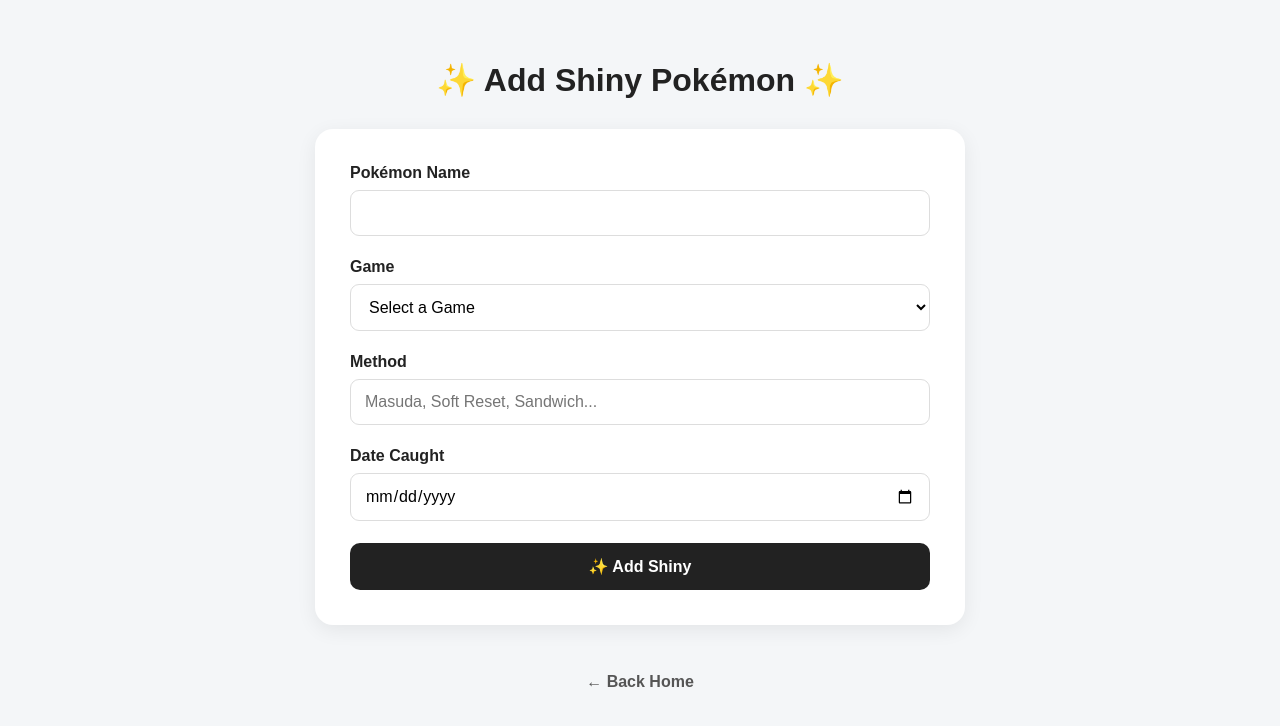
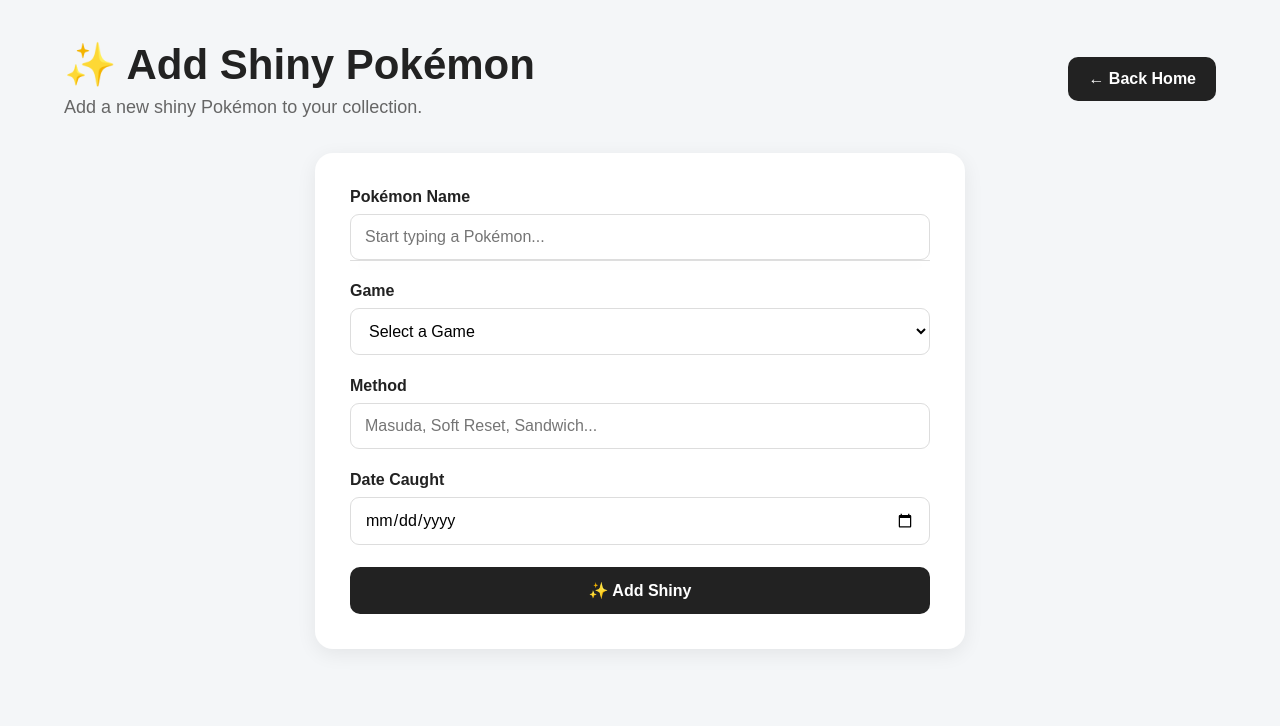
Before and after one commit to elijahkwilliams16-dot/Shiny-Pokemon-Tracker, a Flask app: page /add in a window 1280 px wide. Shown: the top 726 px of the page. Run offline with Flask 3, Linux system fonts and the light colour scheme.

Commit message:
Fixed everthing, Prepation before V1 on AWS

```diff
--- a/static/style.css
+++ b/static/style.css
@@ -52,11 +52,16 @@ body {
 .add-button {
     display: inline-block;
     padding: 13px 20px;
+
     background: #222;
     color: white;
+
     text-decoration: none;
+
     border-radius: 10px;
+
     font-weight: bold;
+
     transition: 0.2s;
 }
 
@@ -72,16 +77,23 @@ body {
 
 .stats {
     display: grid;
+
     grid-template-columns: repeat(3, 1fr);
+
     gap: 20px;
+
     margin-bottom: 35px;
 }
 
 .stat-card {
     background: white;
+
     padding: 22px;
+
     border-radius: 14px;
-    box-shadow: 0 4px 15px rgba(0, 0, 0, 0.06);
+
+    box-shadow:
+        0 4px 15px rgba(0, 0, 0, 0.06);
 
     display: flex;
     flex-direction: column;
@@ -104,19 +116,21 @@ body {
 
 .filter-form {
     background: white;
+
     padding: 22px;
+
     border-radius: 14px;
 
-    box-shadow: 0 4px 15px rgba(0, 0, 0, 0.06);
+    box-shadow:
+        0 4px 15px rgba(0, 0, 0, 0.06);
 
     display: grid;
 
-    /*
-       Search | Game | Generation | Search Button | Clear
-    */
-    grid-template-columns: 2fr 1fr 1fr auto auto;
+    grid-template-columns:
+        2fr 1fr 1fr auto auto;
 
     gap: 15px;
+
     align-items: end;
 
     margin-bottom: 35px;
@@ -131,19 +145,24 @@ body {
 .search-box label,
 .filter-group label {
     font-size: 14px;
+
     font-weight: bold;
+
     margin-bottom: 7px;
 }
 
 .search-box input,
 .filter-group select {
     width: 100%;
+
     padding: 12px;
 
     border: 1px solid #ddd;
+
     border-radius: 9px;
 
     font-size: 15px;
+
     font-family: inherit;
 
     background: white;
@@ -166,12 +185,15 @@ body {
     padding: 12px 18px;
 
     border: none;
+
     border-radius: 9px;
 
     background: #222;
+
     color: white;
 
     font-weight: bold;
+
     font-size: 15px;
 
     cursor: pointer;
@@ -181,6 +203,7 @@ body {
 
 .filter-button:hover {
     transform: translateY(-2px);
+
     opacity: 0.9;
 }
 
@@ -195,9 +218,11 @@ body {
     border-radius: 9px;
 
     background: #f1f1f1;
+
     color: #333;
 
     text-decoration: none;
+
     font-weight: bold;
 
     text-align: center;
@@ -217,7 +242,8 @@ body {
 .pokemon-grid {
     display: grid;
 
-    grid-template-columns: repeat(3, 1fr);
+    grid-template-columns:
+        repeat(3, 1fr);
 
     gap: 25px;
 }
@@ -256,7 +282,9 @@ body {
     height: 180px;
 
     display: flex;
+
     justify-content: center;
+
     align-items: center;
 
     margin-bottom: 10px;
@@ -264,6 +292,7 @@ body {
 
 .sprite-container img {
     width: 160px;
+
     height: 160px;
 
     object-fit: contain;
@@ -286,11 +315,12 @@ body {
 
 
 /* =========================================================
-   INFORMATION ROWS
+   INFORMATION
    ========================================================= */
 
 .info-row {
     display: flex;
+
     justify-content: space-between;
 
     padding: 10px 0;
@@ -304,6 +334,7 @@ body {
 
 .label {
     color: #777;
+
     font-weight: bold;
 }
 
@@ -318,6 +349,7 @@ body {
     padding: 10px;
 
     border: none;
+
     border-radius: 8px;
 
     background: #f1f1f1;
@@ -430,7 +462,7 @@ body {
 
 
 /* =========================================================
-   POKÉMON AUTOCOMPLETE
+   AUTOCOMPLETE
    ========================================================= */
 
 .autocomplete {
@@ -441,7 +473,9 @@ body {
     position: absolute;
 
     top: 100%;
+
     left: 0;
+
     right: 0;
 
     background: white;
@@ -512,63 +546,28 @@ body {
 
 
 /* =========================================================
-   ADD PAGE TITLE
-   ========================================================= */
-
-.container > h1 {
-    text-align: center;
-
-    margin-bottom: 30px;
-}
-
-
-/* =========================================================
-   BACK HOME
-   ========================================================= */
-
-.container > a {
-    display: block;
-
-    width: fit-content;
-
-    margin: 0 auto;
-
-    color: #555;
-
-    text-decoration: none;
-
-    font-weight: bold;
-}
-
-.container > a:hover {
-    text-decoration: underline;
-}
-
-
-/* =========================================================
-   TABLET
+   MOBILE / TABLET
    ========================================================= */
 
 @media (max-width: 900px) {
 
     .pokemon-grid {
-        grid-template-columns: repeat(2, 1fr);
+        grid-template-columns:
+            repeat(2, 1fr);
     }
 
     .filter-form {
-        grid-template-columns: 1fr 1fr;
+        grid-template-columns:
+            1fr 1fr;
     }
 
     .search-box {
-        grid-column: span 2;
+        grid-column:
+            span 2;
     }
 
 }
 
-
-/* =========================================================
-   MOBILE
-   ========================================================= */
 
 @media (max-width: 600px) {
 
@@ -597,18 +596,21 @@ body {
     /* STATS */
 
     .stats {
-        grid-template-columns: 1fr;
+        grid-template-columns:
+            1fr;
     }
 
 
     /* FILTERS */
 
     .filter-form {
-        grid-template-columns: 1fr;
+        grid-template-columns:
+            1fr;
     }
 
     .search-box {
-        grid-column: span 1;
+        grid-column:
+            span 1;
     }
 
     .filter-button,
@@ -620,14 +622,16 @@ body {
     /* POKÉMON GRID */
 
     .pokemon-grid {
-        grid-template-columns: 1fr;
+        grid-template-columns:
+            1fr;
     }
 
 
     /* ADD FORM */
 
     .add-form {
-        padding: 25px 20px;
+        padding:
+            25px 20px;
     }
 
 }
--- a/templates/add.html
+++ b/templates/add.html
@@ -2,45 +2,79 @@
 <html>
 
 <head>
-
     <title>Add Shiny Pokémon</title>
 
-    <!-- Connects this page to our CSS file -->
-    <link rel="stylesheet" href="/static/style.css">
-
+    <link
+        rel="stylesheet"
+        href="/static/style.css"
+    >
 </head>
 
 <body>
 
-    <!-- Main container for the page -->
 <div class="container">
 
-        <h1>✨ Add Shiny Pokémon ✨</h1>
+    <header class="header">
 
-        <!--
+        <div>
+            <h1>✨ Add Shiny Pokémon</h1>
+
+            <p>
+                Add a new shiny Pokémon to your collection.
+            </p>
+        </div>
+
+        <a
+            href="/"
+            class="add-button"
+        >
+            ← Back Home
+        </a>
+
+    </header>
+
+
+    <form
+        method="POST"
         class="add-form"
-            This lets CSS style the entire form as a grid.
-        -->
-        <form method="POST" class="add-form">
+    >
 
-            <!-- Pokémon Name -->
+        <!-- POKÉMON NAME -->
+
         <div class="form-group">
 
-                <label for="name">Pokémon Name</label>
+            <label for="name">
+                Pokémon Name
+            </label>
+
+            <div class="autocomplete">
 
                 <input
                     type="text"
                     id="name"
                     name="name"
+                    placeholder="Start typing a Pokémon..."
+                    autocomplete="off"
                     required
                 >
 
+                <div
+                    id="suggestions"
+                    class="suggestions"
+                ></div>
+
             </div>
 
-            <!-- Game -->
+        </div>
+
+
+        <!-- GAME -->
+
         <div class="form-group">
 
-                <label for="game">Game</label>
+            <label for="game">
+                Game
+            </label>
 
             <select
                 id="game"
@@ -48,12 +82,10 @@
                 required
             >
 
-                    <option value="">Select a Game</option>
+                <option value="">
+                    Select a Game
+                </option>
 
-                    <!--
-                        Flask automatically creates one option
-                        for every game inside GAME_TO_GEN.
-                    -->
                 {% for game in games %}
 
                     <option value="{{ game }}">
@@ -66,10 +98,14 @@
 
         </div>
 
-            <!-- Method -->
+
+        <!-- METHOD -->
+
         <div class="form-group">
 
-                <label for="method">Method</label>
+            <label for="method">
+                Method
+            </label>
 
             <input
                 type="text"
@@ -81,10 +117,14 @@
 
         </div>
 
-            <!-- Date -->
+
+        <!-- DATE -->
+
         <div class="form-group">
 
-                <label for="date">Date Caught</label>
+            <label for="date">
+                Date Caught
+            </label>
 
             <input
                 type="date"
@@ -95,20 +135,167 @@
 
         </div>
 
-            <!-- Submit Button -->
+
+        <!-- SUBMIT -->
+
         <button type="submit">
             ✨ Add Shiny
         </button>
 
     </form>
 
-        <br>
+</div>
 
-        <a href="/">
-            ← Back Home
-        </a>
 
-    </div>
+<script>
+
+    // Store all Pokémon names
+    let pokemonNames = [];
+
+
+    // Load Pokémon names from our local JSON file
+    fetch("/static/pokemon_names.json")
+
+        .then(function(response) {
+
+            if (!response.ok) {
+                throw new Error(
+                    "Could not load pokemon_names.json"
+                );
+            }
+
+            return response.json();
+
+        })
+
+        .then(function(data) {
+
+            pokemonNames = data;
+
+            console.log(
+                "Pokémon loaded:",
+                pokemonNames.length
+            );
+
+        })
+
+        .catch(function(error) {
+
+            console.error(
+                "Could not load Pokémon names:",
+                error
+            );
+
+        });
+
+
+    // Get the input box
+    const input =
+        document.getElementById("name");
+
+
+    // Get the suggestions container
+    const suggestions =
+        document.getElementById("suggestions");
+
+
+    // Run whenever the user types
+    input.addEventListener(
+        "input",
+        function() {
+
+            const search =
+                input.value
+                    .toLowerCase()
+                    .trim();
+
+
+            // Clear old suggestions
+            suggestions.innerHTML = "";
+
+
+            // Don't show anything if input is empty
+            if (search === "") {
+                return;
+            }
+
+
+            // Find matching Pokémon
+            const matches =
+                pokemonNames
+                    .filter(function(pokemon) {
+
+                        return pokemon
+                            .toLowerCase()
+                            .includes(search);
+
+                    })
+                    .slice(0, 8);
+
+
+            // Create a suggestion for each match
+            matches.forEach(
+                function(pokemon) {
+
+                    const option =
+                        document.createElement("div");
+
+
+                    option.classList.add(
+                        "suggestion"
+                    );
+
+
+                    option.textContent =
+                        pokemon;
+
+
+                    // Click a suggestion
+                    option.addEventListener(
+                        "click",
+                        function() {
+
+                            input.value =
+                                pokemon;
+
+                            suggestions.innerHTML =
+                                "";
+
+                        }
+                    );
+
+
+                    suggestions.appendChild(
+                        option
+                    );
+
+                }
+            );
+
+        }
+    );
+
+
+    // Close suggestions when clicking elsewhere
+    document.addEventListener(
+        "click",
+        function(event) {
+
+            if (
+                !event.target.closest(
+                    ".autocomplete"
+                )
+            ) {
+
+                suggestions.innerHTML =
+                    "";
+
+            }
+
+        }
+    );
+
+</script>
 
 </body>
 
```
Also changed, not shown: get_pokemon_names.py (+26 -7 lines), 1 other file. Lines whose indentation alone changed are shown as unchanged.
